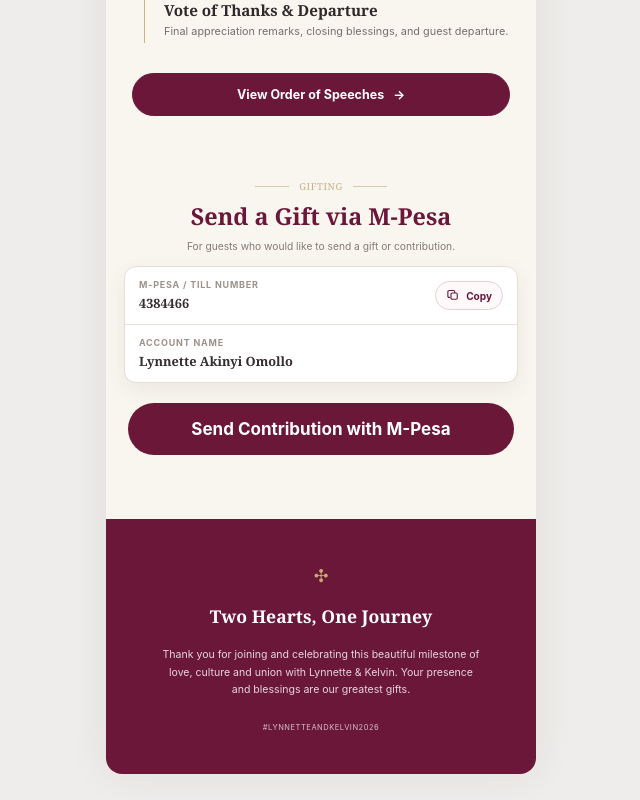
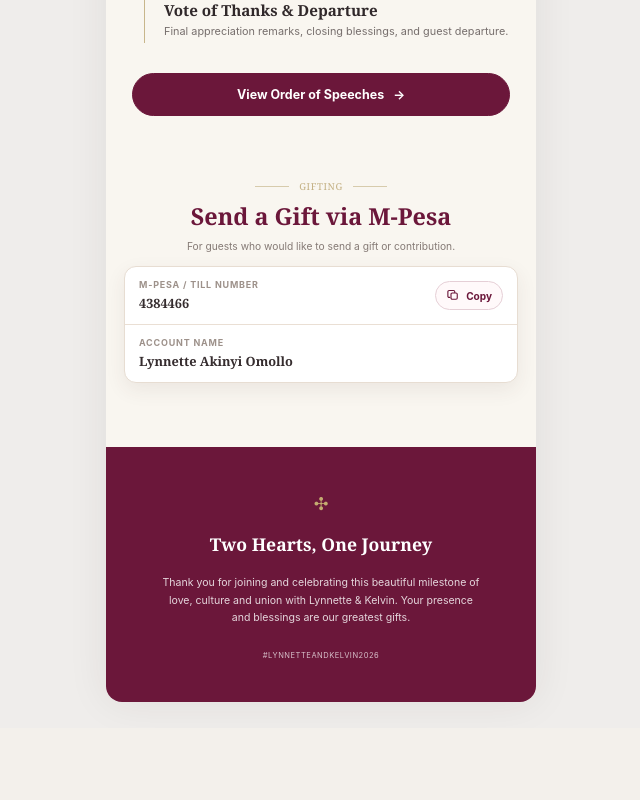
Before and after one commit to BrianMunyoki/Wedding-Programme, a React (Vite) app: page / in a window 1280 px wide. Shown: the part 1274-2074 px from the top of the page, without its empty margins (319-959 px from the left). After the commit the page ends 2002 px from the top, so only its background shows below. Built offline with nearby package versions, Linux system fonts and the light colour scheme.

Commit message:
Remove MpesaGift component from App.jsx

```diff
--- a/src/App.jsx
+++ b/src/App.jsx
@@ -1,5 +1,4 @@
 import React, { useEffect, useMemo, useState } from "react";
-import MpesaGift from "./MpesaGift.jsx";
 const timeline = [
   {
     time: "09:00 – 10:00 AM",
@@ -264,7 +263,6 @@
           <strong>Lynnette Akinyi Omollo</strong>
         </div>
       </div>
-      <MpesaGift />
       <div className={`copied-feedback ${copied ? "is-visible" : ""}`}>
         ✓ Copied!
       </div>
```
